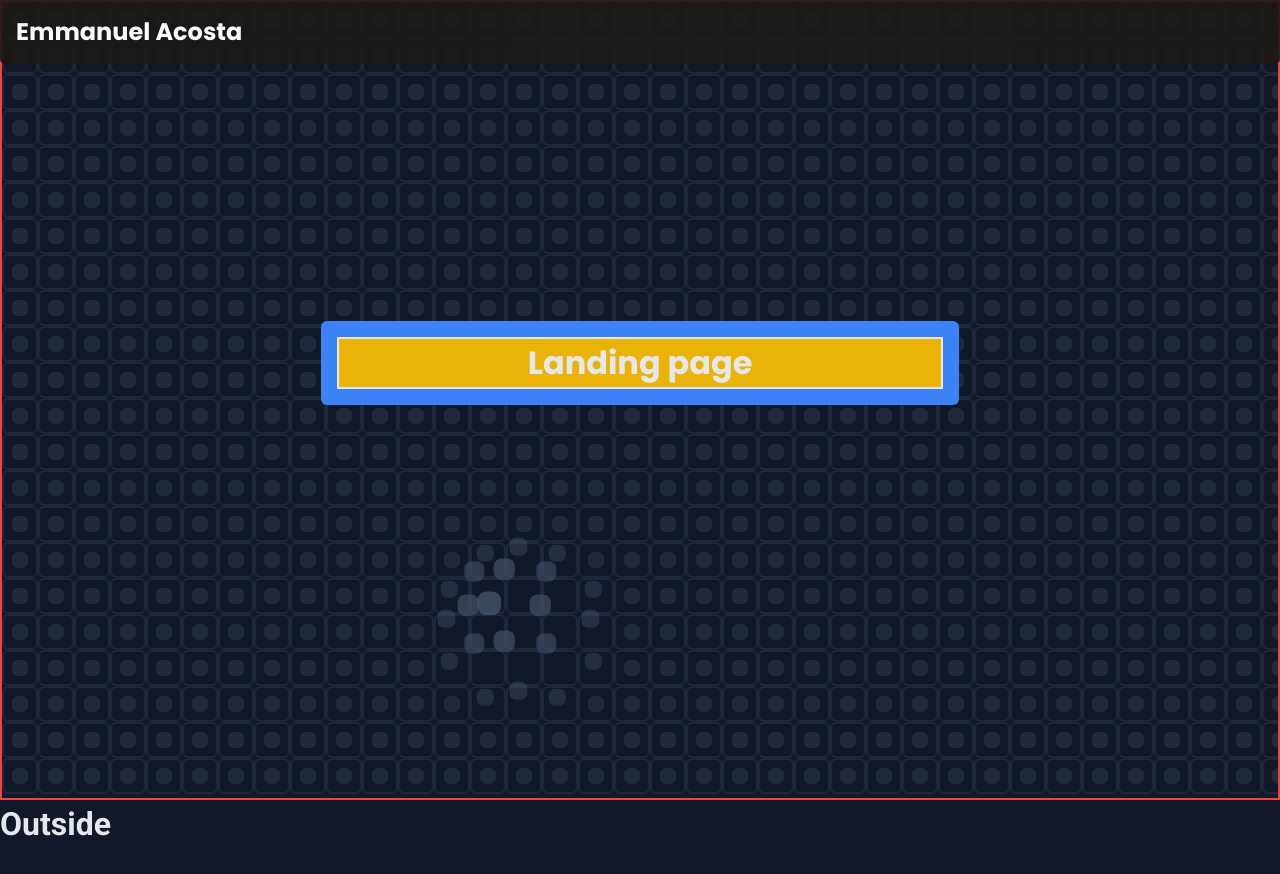
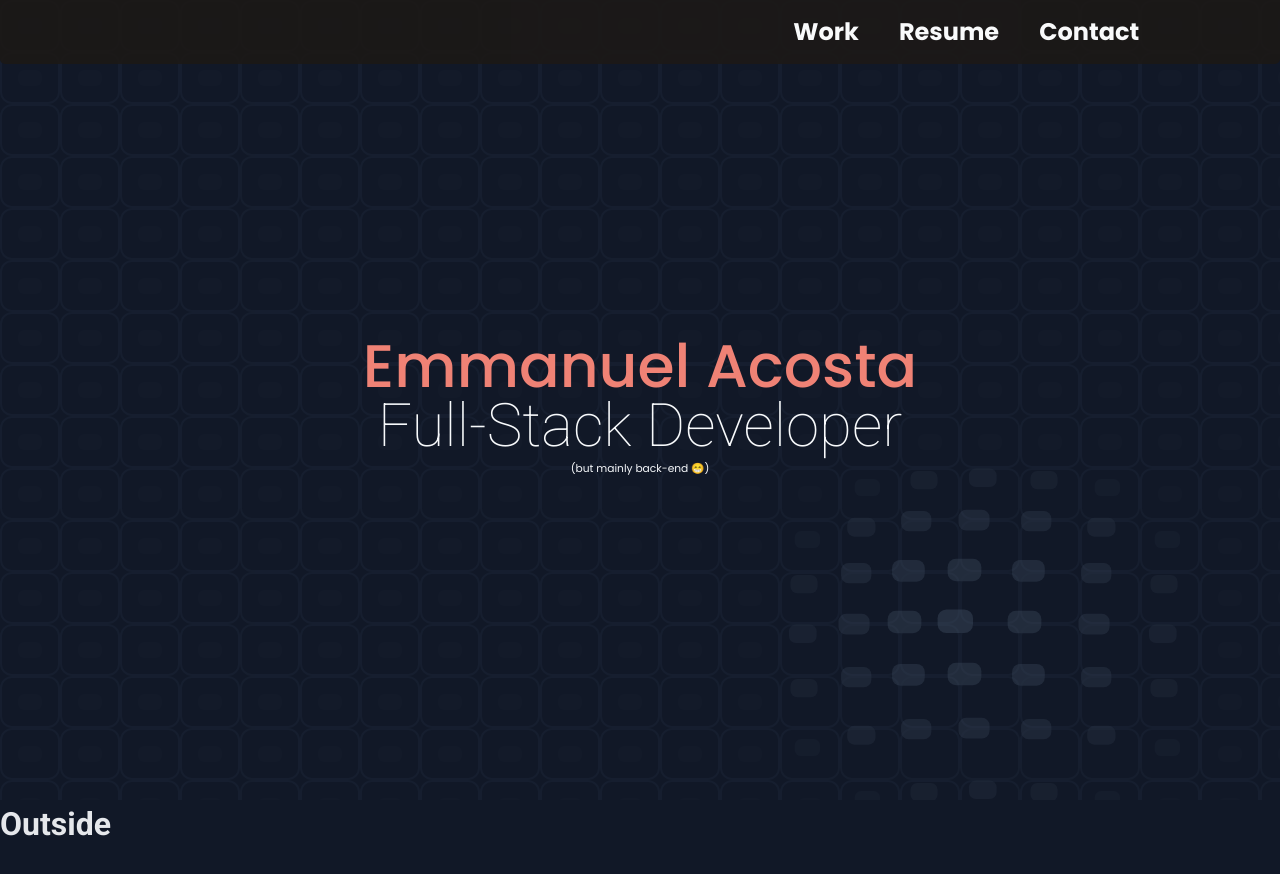
Before and after one commit to PixelOmen/portfolio_site, a React (Vite) app in the folder EA_Portfolio/: page / in a window 1280 px wide. Shown: the top 874 px of the page. Built offline with nearby package versions, Linux system fonts and the light colour scheme.

Commit message:
fixed herogrid, refined navbar

```diff
--- a/EA_Portfolio/src/App.tsx
+++ b/EA_Portfolio/src/App.tsx
@@ -7,12 +7,19 @@ export default function App() {
       {/* <TestComponent/> */}
       <Hero>
         <></>
-        <div className="relative w-1/2 rounded-md top-1/3 mx-auto bg-blue-500 overflow-hidden p-4">
-          <h1
+        <div className="relative rounded-md top-1/3 mx-auto overflow-hidden p-4">
+          <header className="max-w-max text-6xl justify-center text-center mx-auto">
+              <span className="text-[#EF8275] font-medium">
+               Emmanuel Acosta
+              </span>
+            <div className="font-roboto font-thin">Full-Stack Developer</div>
+            <div className="text-[8pt] mt-2">(but mainly back-end &#x1F601;)</div>
+          </header>
+          {/* <h1
           className="text-gray-200 border-2 bg-yellow-500 hover:bg-red-500 text-center"
           >
             Landing page
-          </h1>
+          </h1> */}
         </div>
       </Hero>
       <h1 className="h-[3000px] text-gray-200 font-roboto">Outside</h1>
--- a/EA_Portfolio/src/components/hero/Hero.tsx
+++ b/EA_Portfolio/src/components/hero/Hero.tsx
@@ -15,8 +15,8 @@ export default function hero({ children }: HeroProps) {
   return (
     <>
       {/* <img src={landingbg} alt="landingbg" className={`${styles.bgImg} absolute mx-auto'`}/> */}
-      <section className='relative h-screen border-2 border-red-500 box-border'>
-        <nav className='relative z-10'>
+      <section className='relative h-screen'>
+        <nav className='relative z-50'>
           <Navbar/>
         </nav>
         <div className='relative h-full pt-20'>
@@ -24,7 +24,7 @@ export default function hero({ children }: HeroProps) {
             {children}
           </div>
           <div
-            className='absolute z-0 h-full w-full left-0 top-0 overflow-hidden'
+            className='absolute z-0 h-full w-full left-0 top-0 overflow-hidden pointer-events-none'
           >
             <HeroCanvas/>
           </div>
--- a/EA_Portfolio/src/components/hero/HeroCanvas.tsx
+++ b/EA_Portfolio/src/components/hero/HeroCanvas.tsx
@@ -18,7 +18,7 @@ function Grid() {
     }
 
 
-    function dimByScreen(wRatio = 35, hRatio = 35): DotGrid {
+    function dimByScreen(wRatio = 50, hRatio = 50): DotGrid {
         return {
             width: Math.floor(window.innerWidth / wRatio),
             height: Math.floor(window.innerHeight / hRatio)
@@ -57,11 +57,11 @@ function Grid() {
                 { value: 0, easing: "easeInOutSine", duration: 50 },
             ],
             opacity: [
-                { value: 0.8, easing: "easeOutSine", duration: 250 },
-                { value: 0.3, easing: "easeInOutSine", duration: 1200 },
+                { value: 1, easing: "easeOutSine", duration: 250 },
+                { value: 0.1, easing: "easeInOutSine", duration: 1200 },
             ],
-            delay: anime.stagger(80, {
-                grid: [Math.floor(gridDim.width), gridDim.height],
+            delay: anime.stagger(50, {
+                grid: [gridDim.width, gridDim.height],
                 from: Math.floor(Math.random() * dotIndex),
             }),
         })
@@ -76,12 +76,12 @@ function Grid() {
         for (let gridY = 0; gridY < gridDim.height; gridY++) {
             dots.push(
                 <div
-                    className="rounded-md border-2 border-slate-800 p-2 hover:bg-slate-400"
+                    className="rounded-xl border-2 opacity-40 border-slate-800 p-4"
                     data-index={dotIndex}
                     key={`${gridX}-${gridY}`}
                 >
                     <div
-                        className="gridPoint rounded-md h-4 w-4 opacity-30 bg-slate-600"
+                        className="gridPoint rounded-md h-4 w-6 opacity-10 bg-slate-600"
                         data-index={dotIndex}
                     >
                     </div>
--- a/EA_Portfolio/src/components/navbar/Navbar.tsx
+++ b/EA_Portfolio/src/components/navbar/Navbar.tsx
@@ -6,7 +6,7 @@ export default function Navbar() {
   const topAnchorBar = useRef<HTMLDivElement>(null);
   const navbarContainer = useRef<HTMLDivElement>(null);
   const contentsFull = useRef<HTMLDivElement>(null);
-  const contentsSmall = useRef<HTMLDivElement>(null);
+  const contentsSmall = useRef<HTMLButtonElement>(null);
   const observer = new IntersectionObserver((elements) => {
     elements.forEach((e) => {
       if (e.isIntersecting) {
@@ -37,11 +37,19 @@ export default function Navbar() {
     className={`${styles.navbar} text-gray-50 p-4 bg-stone-900 bg-opacity-90`}
   >
     <div ref={contentsFull} className="flex justify-between text-2xl font-bold">
-      Emmanuel Acosta
+      <header className="ml-auto mr-[10%]">
+        <ul className="flex gap-10">
+          <li ><a href="#navWork" className={`${styles.navLinks}`}>Work</a></li>
+          <li><a href="#navResume" className={styles.navLinks}>Resume</a></li>
+          <li><a href="#navContact" className={styles.navLinks}>Contact</a></li>
+        </ul>
+      </header>
     </div>
-    <div ref={contentsSmall} className="text-2xl font-bold hidden p-4">
-      X
-    </div>
+    <button ref={contentsSmall} className={`${styles.smallMenuBtn} group text-2xl rounded-full font-bold hidden p-4 hover:bg-[#b9f5f5]`}>
+      <span className="group-hover:text-black">
+        Menu
+      </span>
+    </button>
   </nav>
   </>
   )
--- a/EA_Portfolio/src/components/navbar/navbar.module.css
+++ b/EA_Portfolio/src/components/navbar/navbar.module.css
@@ -11,6 +11,25 @@
     border-bottom-right-radius: 5px;
 }
 
+@keyframes fadeIn {
+    from {
+        opacity: 0;
+    }
+    to {
+        opacity: 1;
+    }
+}
+
+.navLinks {
+    opacity: 1;
+    animation: fadeIn 1s forwards;
+    transition: color 0.3s;
+}
+
+.navLinks:hover {
+    color: #b9f5f5;
+}
+
 .navbarSmall {
     right: 10%;
     top: 30px;
@@ -20,8 +39,13 @@
     gap: 0px;
     transform: translateX(50%);
     min-width: 0%;
-    background: rgba(0,0,0,0.5);
-    transition: transform 2s, min-width 0.5s, top 1s, background 0.4s;
+    transition: transform 2s, min-width 0.5s, top 1s, background 0.4s, border-color 1s;
+    border: 3px solid #96BBBB;
+}
+
+.navbarSmall:hover {
+    transition: border-color 1s, transform 2s;
+    border-color: rgb(35, 35, 35);
 }
 
 @keyframes navRotate {
@@ -34,5 +58,13 @@
 }
 
 .navbarSmallRotate {
-    animation: navRotate 0.3s ease-in-out 2 alternate;
+    animation: navRotate 0.2s ease-in-out 2 alternate;
 }
+
+.smallMenuBtn {
+    transition: background-color 0.2s;
+}
+
+.smallMenuBtn:hover {
+    transition: background-color 1s;
+}
```
